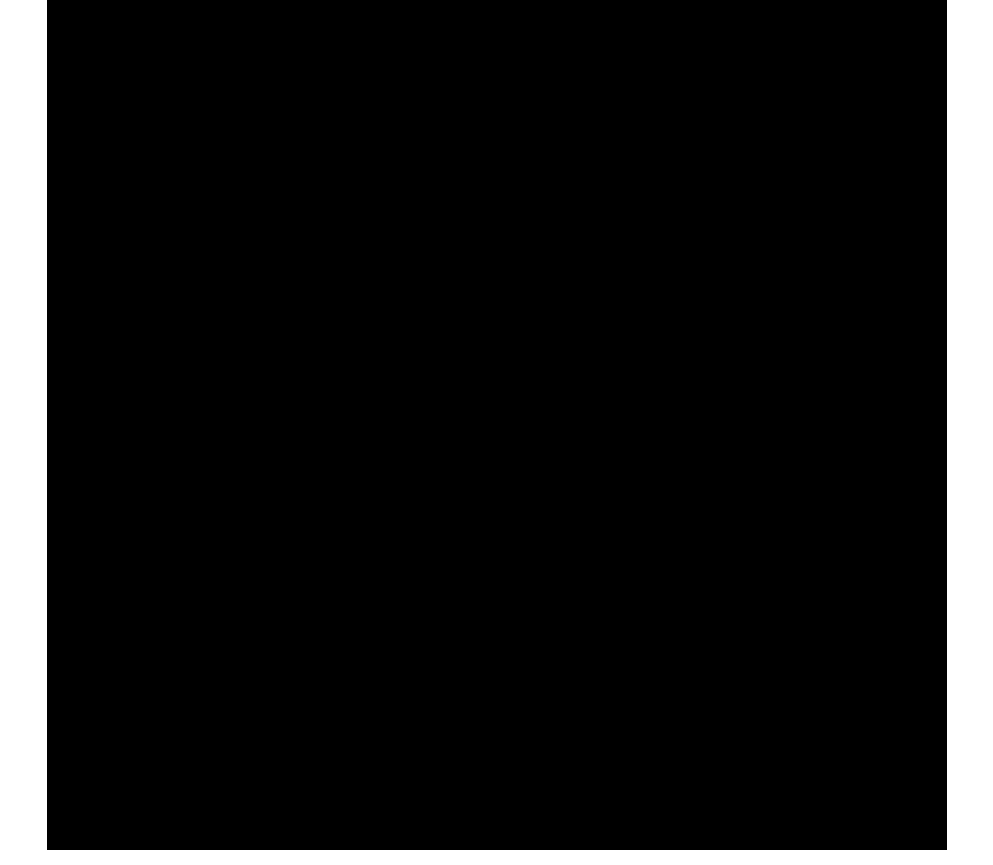
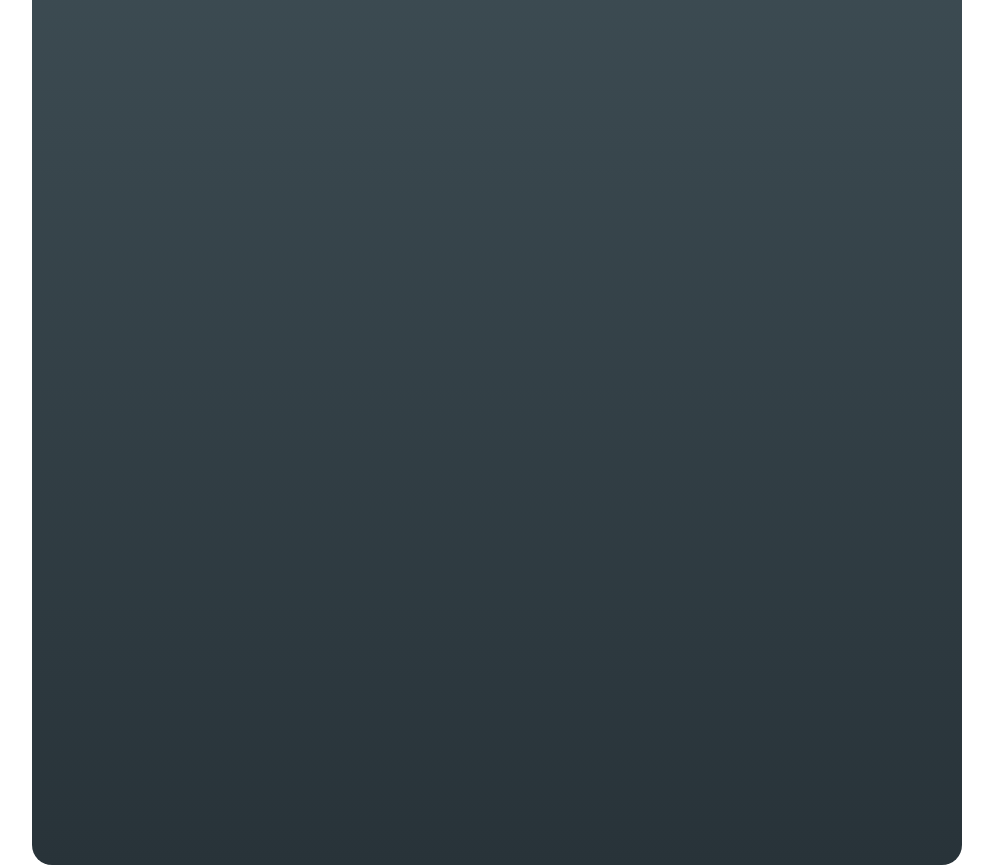
Before and after one commit to tikrack/grafical_template, a plain HTML site: page index.html in a window 1280 px wide. Shown: the whole page, without its empty margins (143-1136 px from the left). Drawn offline with Linux system fonts and the light colour scheme.

Commit message:
feat(gradient)

```diff
--- a/index.html
+++ b/index.html
@@ -19,9 +19,10 @@
         }
 
         main {
-            height: 900px;
-            width: 900px;
-            background-color: black;
+            height: 930px;
+            width: 930px;
+            background-image: linear-gradient(180deg, #3D4C53, #283339);
+            border-radius: 20px;
         }
     </style>
 </head>
```
Also changed, not shown: realistic-glossy-infographic-steps_23-2148329439.jpg (added).
